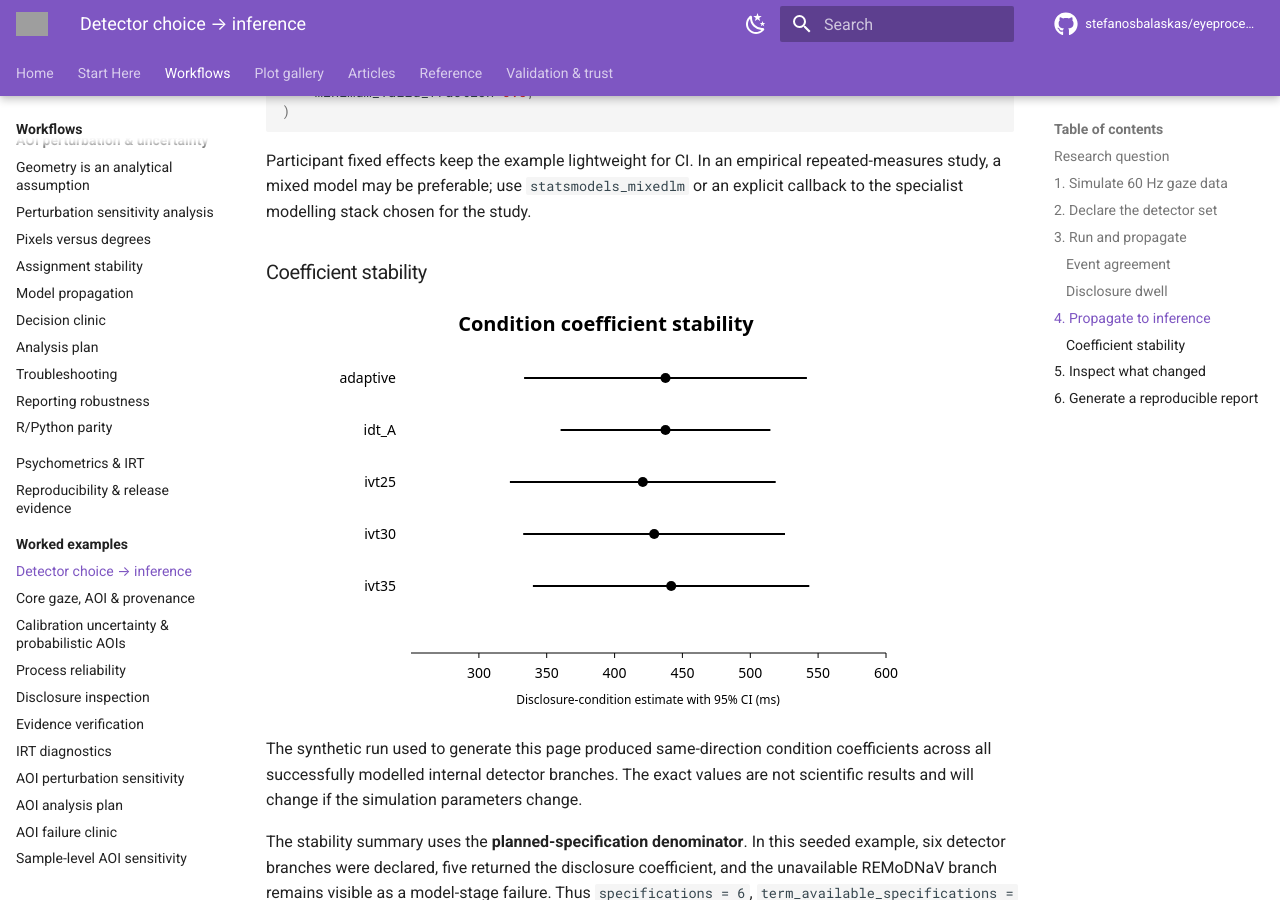
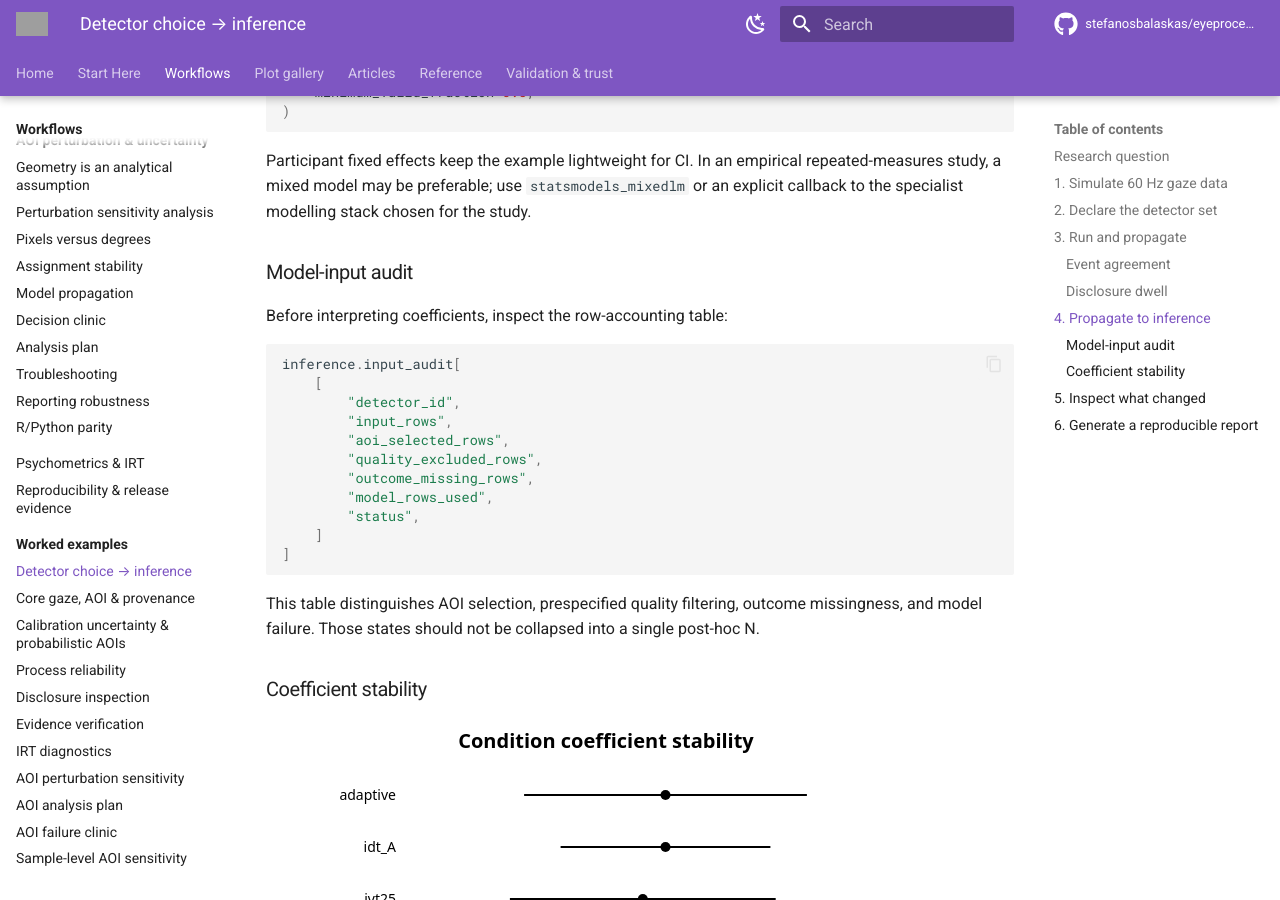
Before and after one commit to stefanosbalaskas/eyeprocesspy, an MkDocs documentation site: the page built from docs/examples/detector-multiverse-disclosure.md, in a window 1280 px wide and 900 px high, scrolled down 2617 px. Built offline with MkDocs 1.6.1 and Material for MkDocs 9.7.7, drawn with Linux system fonts in a browser that asks for light colours; comment, search, counter and statistics services are not loaded; grey boxes are pictures that could not be loaded.

Commit message:
docs: document detector model input audit in detector-multiverse-disclosure.md

````diff
--- a/docs/examples/detector-multiverse-disclosure.md
+++ b/docs/examples/detector-multiverse-disclosure.md
@@ -70,6 +70,26 @@ inference = ep.run_detector_inference_multiverse(
 
 Participant fixed effects keep the example lightweight for CI. In an empirical repeated-measures study, a mixed model may be preferable; use `statsmodels_mixedlm` or an explicit callback to the specialist modelling stack chosen for the study.
 
+### Model-input audit
+
+Before interpreting coefficients, inspect the row-accounting table:
+
+```python
+inference.input_audit[
+    [
+        "detector_id",
+        "input_rows",
+        "aoi_selected_rows",
+        "quality_excluded_rows",
+        "outcome_missing_rows",
+        "model_rows_used",
+        "status",
+    ]
+]
+```
+
+This table distinguishes AOI selection, prespecified quality filtering, outcome missingness, and model failure. Those states should not be collapsed into a single post-hoc N.
+
 ### Coefficient stability
 
 ![Condition coefficient across detector branches](../assets/detector-multiverse/condition-coefficient-stability.svg)
````
